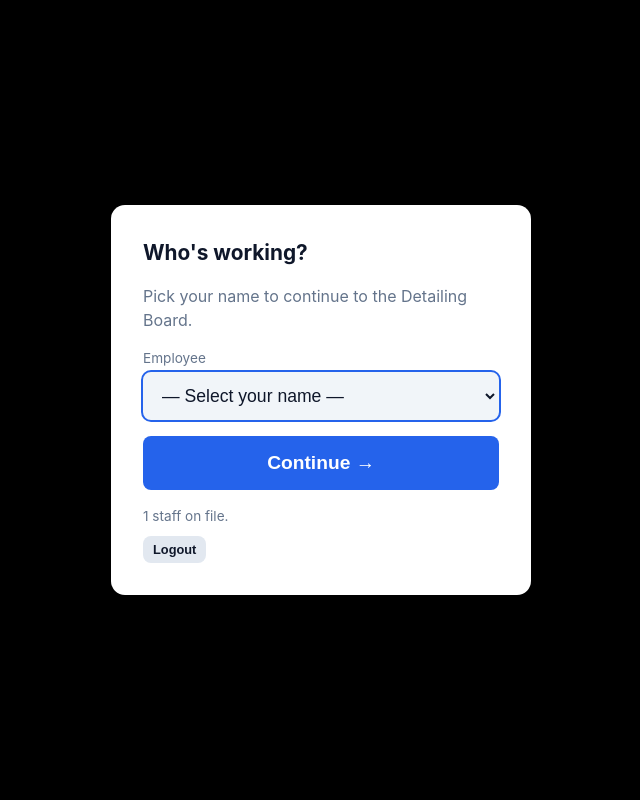
After one commit to kenclarkz/Bus-List, a Flask app: page /select in a window 1280 px wide. The commit adds this page. Shown: the whole page, without its empty margins (319-959 px from the left). Run offline with Flask 3, Linux system fonts and the light colour scheme; the visitor is signed in with stand-in values (Sample User, id 1).

Commit message:
Require employees to pick their name after splash before reaching the board

```diff
--- a/app/app.py
+++ b/app/app.py
@@ -118,6 +118,9 @@ def seed_defaults():
     if not loc:
         loc = Location(name="Main Depot")
         db.session.add(loc)
+        db.session.commit()
+    if Employee.query.count() == 0:
+        db.session.add(Employee(name="User", location_id=loc.id))
         db.session.commit()
     if Vehicle.query.count() == 0:
         _seed_vehicles(loc)
@@ -341,6 +344,9 @@ def register_routes(app):
     @app.context_processor
     def inject_globals():
         user = session.get("user")
+        emp = None
+        if user == "employee" and session.get("employee_id"):
+            emp = Employee.query.get(session["employee_id"])
         return {
             "today": date.today,
             "checklist": settings.get_checklist(),
@@ -350,6 +356,7 @@ def register_routes(app):
             "current_role": user if user in ROLE_ACCOUNTS else "employee",
             "current_user": ROLE_ACCOUNTS.get(user, {}).get(
                 "display") if user else None,
+            "current_employee": emp,
             "dark_mode": settings.get_setting("dark_mode", "off"),
         }
 
@@ -368,6 +375,11 @@ def register_routes(app):
         # Vehicles, Staff (employees) and Settings pages are manager-only.
         if user != "manager" and request.endpoint in MANAGER_ONLY_ENDPOINTS:
             return redirect(url_for("dashboard"))
+        # Employees must pick their name from the dropdown before using the
+        # board. Login, the splash animation and the picker itself are exempt.
+        if user == "employee" and not session.get("employee_id") and \
+                request.endpoint not in ("splash", "select_employee"):
+            return redirect(url_for("select_employee"))
         return None
 
     @app.route("/login", methods=["GET", "POST"])
@@ -392,6 +404,28 @@ def register_routes(app):
     def splash():
         """Fullscreen intro animation played after login before the dashboard."""
         return render_template("splash.html")
+
+    @app.route("/select", methods=["GET", "POST"])
+    def select_employee():
+        """After the splash, employees pick their name before the board unlocks."""
+        role = session.get("user")
+        if role == "driver":
+            return redirect(url_for("driver_dashboard"))
+        if role != "employee":
+            return redirect(url_for("dashboard"))
+        if request.method == "POST":
+            try:
+                emp = Employee.query.get(int(request.form.get("employee_id")))
+            except (TypeError, ValueError):
+                emp = None
+            if emp and emp.active:
+                session["employee_id"] = emp.id
+                session["employee_name"] = emp.name
+                flash(f"Signed in as {emp.name}", "success")
+                return redirect(url_for("dashboard"))
+            flash("Please choose your name to continue", "error")
+            return redirect(url_for("select_employee"))
+        return render_template("select.html", employees=employees_list())
 
     @app.route("/logout", methods=["POST"])
     def logout():
--- a/app/templates/base.html
+++ b/app/templates/base.html
@@ -18,7 +18,7 @@
   <link rel="stylesheet" href="{{ url_for('static', filename='css/style.css') }}">
   {% block head %}{% endblock %}
 </head>
-<body>
+<body data-employee-id="{{ current_employee.id if current_employee else '' }}">
   <header class="topbar">
     <div class="brand">
       <span class="logo">🛠️</span>
--- /dev/null
+++ b/app/templates/select.html
@@ -0,0 +1,62 @@
+<!DOCTYPE html>
+<html lang="en" data-theme="{{ dark_mode }}">
+<head>
+  <meta charset="UTF-8">
+  <meta name="viewport" content="width=device-width, initial-scale=1.0">
+  <title>Who's working? — {{ app_name }}</title>
+  <script>
+    (function () {
+      var el = document.documentElement;
+      if (el.getAttribute('data-theme') === 'system') {
+        var mq = window.matchMedia('(prefers-color-scheme: dark)');
+        function apply() { el.setAttribute('data-theme', mq.matches ? 'dark' : 'off'); }
+        apply();
+        if (mq.addEventListener) mq.addEventListener('change', apply);
+      }
+    })();
+  </script>
+  <link rel="stylesheet" href="{{ url_for('static', filename='css/style.css') }}">
+  <style>
+    .select-select {
+      width: 100%;
+      font-size: 1.1rem;
+      padding: 12px 14px;
+      border-radius: 8px;
+      border: 1px solid var(--border, #ccc);
+      background: var(--bg, #fff);
+      color: var(--text, #111);
+    }
+  </style>
+</head>
+<body class="login-body">
+  <div class="login-card">
+    <h1 style="margin-top:0">Who's working?</h1>
+    <p class="muted" style="margin-top:0">Pick your name to continue to the Detailing Board.</p>
+
+    {% with messages = get_flashed_messages(with_categories=true) %}
+      {% if messages %}
+        {% for category, message in messages %}
+          <div class="flash flash-{{ category }}">{{ message }}</div>
+        {% endfor %}
+      {% endif %}
+    {% endwith %}
+
+    <form method="post" action="{{ url_for('select_employee') }}">
+      <label for="employee_id">Employee</label>
+      <select id="employee_id" name="employee_id" class="select-select" required autofocus>
+        <option value="">— Select your name —</option>
+        {% for e in employees %}<option value="{{ e.id }}">{{ e.name }}</option>{% endfor %}
+      </select>
+      <button type="submit" class="btn big" style="margin-top:16px">Continue →</button>
+    </form>
+
+    <p class="muted small" style="margin-top:16px;margin-bottom:0">
+      {{ employees|length }} staff on file.{{ ' Ask the Manager to add your name under Staff if it is missing.' if employees|length == 0 }}
+    </p>
+
+    <form method="post" action="{{ url_for('logout') }}" style="margin-top:10px">
+      <button type="submit" class="btn small secondary">Logout</button>
+    </form>
+  </div>
+</body>
+</html>
```
Also changed, not shown: app/static/js/app.js (+10 -12 lines), app/templates/dashboard.html (+4 -5 lines), app/templates/splash.html (+7 -1 lines), tests/test_app.py (+18 -4 lines).
